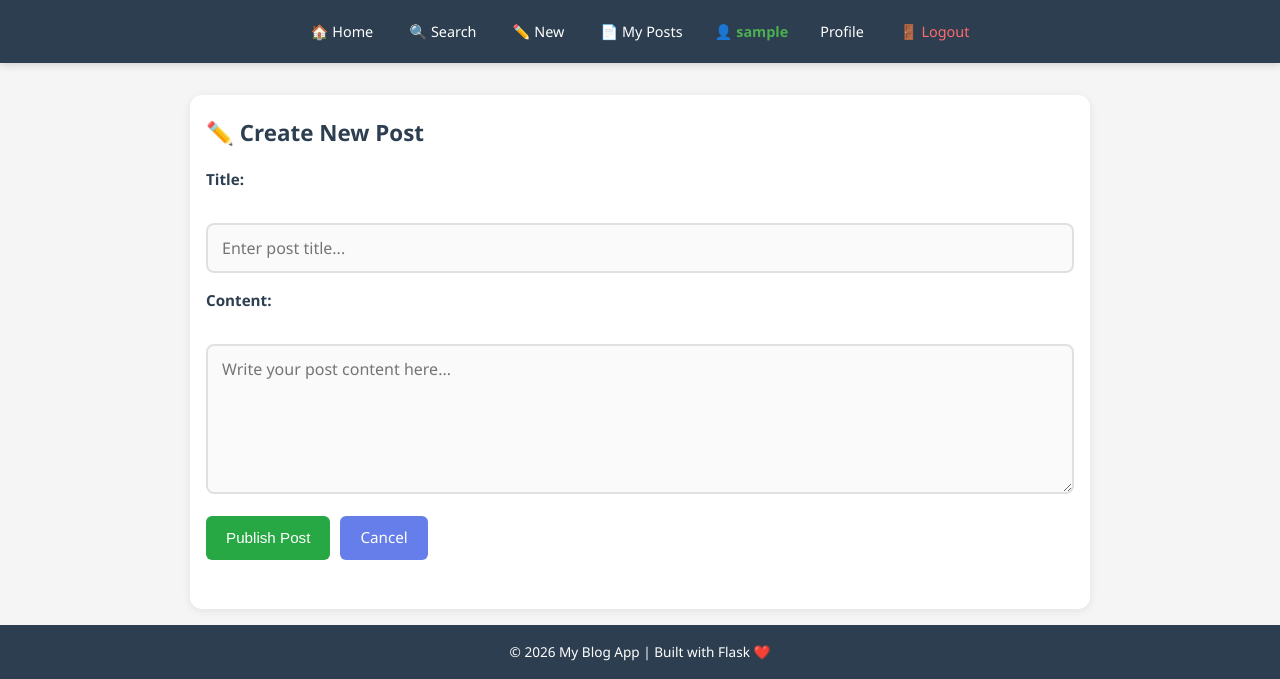
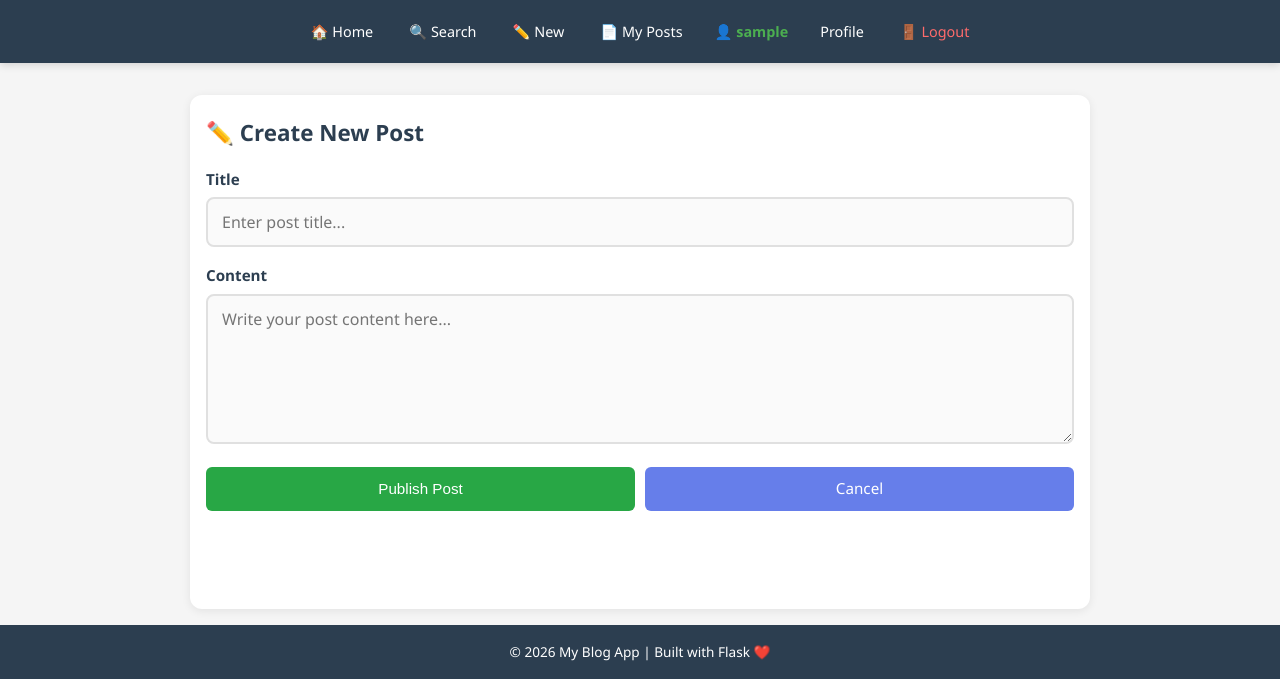
Before and after one commit to guyodika6891-lgtm/blog_app, a Flask app: page /create_post in a window 1280 px wide. Shown: the part 121-800 px from the top of the page. Run offline with Flask 3, Linux system fonts and the light colour scheme; the visitor is signed in with stand-in values (Sample User, id 1).

Commit message:
Refactor post creation form layout and styles

```diff
--- a/templates/create_post.html
+++ b/templates/create_post.html
@@ -6,19 +6,19 @@
     <h2>✏️ Create New Post</h2>
 
     <form method="POST">
-        <div style="margin-bottom: 15px;">
-            <label for="title">Title:</label><br>
+        <div class="form-group">
+            <label for="title">Title</label>
             <input type="text" id="title" name="title" placeholder="Enter post title..." required>
         </div>
 
-        <div style="margin-bottom: 15px;">
-            <label for="content">Content:</label><br>
+        <div class="form-group">
+            <label for="content">Content</label>
             <textarea id="content" name="content" placeholder="Write your post content here..." required></textarea>
         </div>
 
-        <div style="display: flex; gap: 10px;">
-            <button type="submit" class="btn btn-success">Publish Post</button>
-            <a href="{{ url_for('index') }}" class="btn btn-primary">Cancel</a>
+        <div style="display: flex; gap: 10px; flex-wrap: wrap;">
+            <button type="submit" class="btn btn-success" style="flex: 1;">Publish Post</button>
+            <a href="{{ url_for('index') }}" class="btn btn-primary" style="flex: 1;">Cancel</a>
         </div>
     </form>
 {% endblock %}
```
